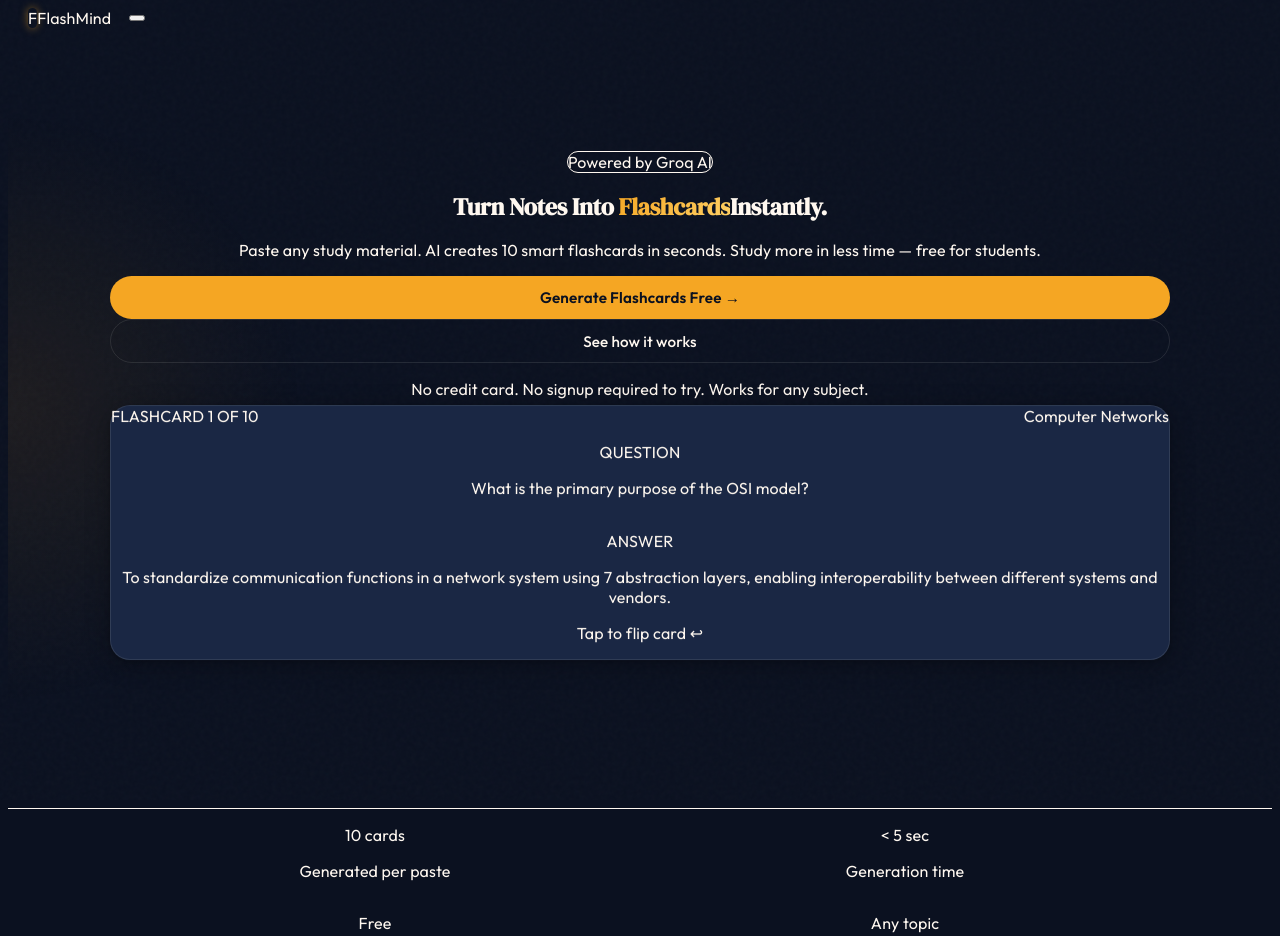
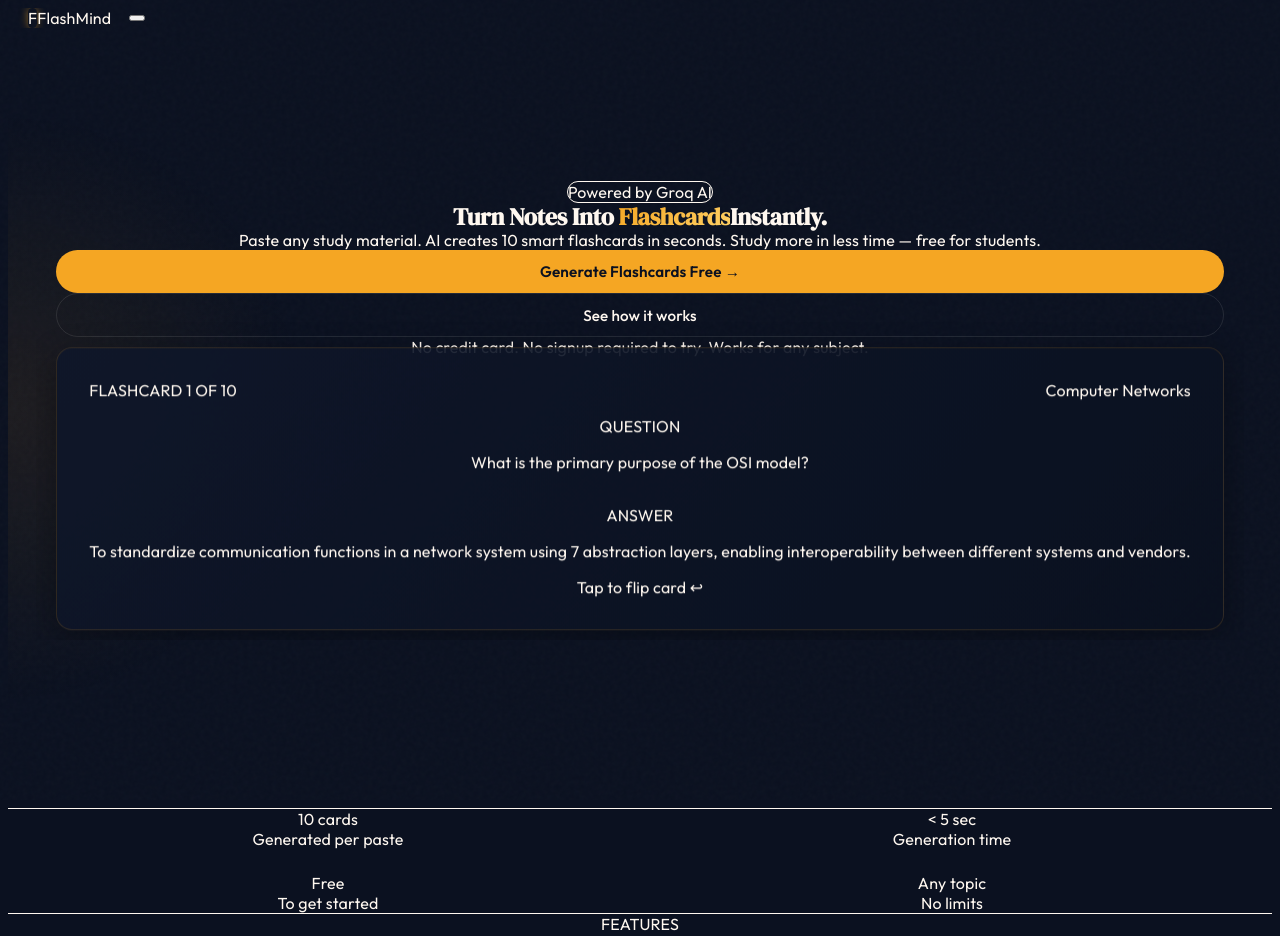
Before and after one commit to t4nm4y22/flashmind-ai, a Next.js app: page / in a window 1280 px wide. Shown: the top 936 px of the page. Built offline with nearby package versions, Linux system fonts and the light colour scheme.

Commit message:
Fixed emoji rendering and improved layout

```diff
--- a/app/globals.css
+++ b/app/globals.css
@@ -105,16 +105,21 @@
   }
 
   .glass-card {
-    background: var(--color-midnight-card);
-    border: 1px solid var(--color-border);
-    border-radius: var(--radius-lg);
-    box-shadow: var(--shadow-card);
-    backdrop-filter: blur(12px);
-    -webkit-backdrop-filter: blur(12px);
-    transition: transform var(--transition-normal),
-                box-shadow var(--transition-normal),
-                border-color var(--transition-normal);
-  }
+  background: linear-gradient(135deg, rgba(15, 23, 42, 0.9) 0%, rgba(11, 17, 32, 0.95) 100%);
+  border: 1px solid rgba(245, 166, 35, 0.15);
+  box-shadow: 0 8px 32px rgba(0, 0, 0, 0.3);
+  backdrop-filter: blur(10px);
+  border-radius: 16px;
+  padding: 2rem;
+  position: relative;
+  z-index: 1;
+  display: flex;
+  flex-direction: column;
+  gap: 1rem;
+  min-height: 200px;
+  word-wrap: break-word;
+  overflow-wrap: break-word;
+}
   .glass-card:hover {
     transform: translateY(-4px);
     box-shadow: var(--shadow-hover);
@@ -172,3 +177,34 @@ body::before {
   z-index: 0;
 }
 body > * { position: relative; z-index: 1; }
+
+/* Fix container overflow and lines */
+* {
+  box-sizing: border-box;
+}
+
+body {
+  overflow-x: hidden;
+}
+
+.section-container {
+  max-width: 100%;
+  overflow: hidden;
+}
+
+/* Remove default margins that cause lines */
+h1, h2, h3, h4, h5, h6, p {
+  margin: 0;
+  padding: 0;
+}
+
+/* Fix feature grid spacing */
+.grid {
+  display: grid;
+  width: 100%;
+  gap: 1.5rem;
+}
+
+.grid > * {
+  min-width: 0; /* Prevents grid blowout */
+}
```
